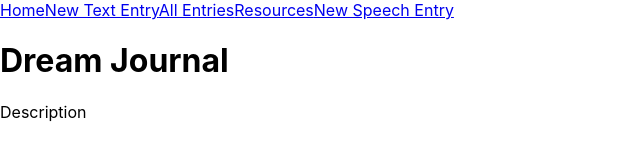
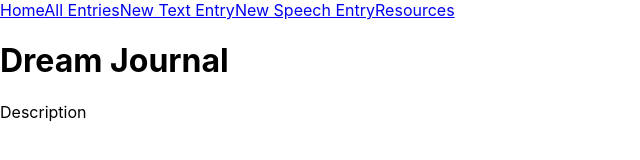
Before and after one commit to Emma88888/Dream-Journal-Frontend, a React (Create React App) app: page /resources in a window 1280 px wide. Shown: the top 160 px of the page, without its empty margins (0-640 px from the left). Built offline with nearby package versions, Linux system fonts and the light colour scheme.

Commit message:
sorting files

```diff
--- a/src/NavBar.js
+++ b/src/NavBar/NavBar.js
@@ -3,10 +3,10 @@ import { Link } from "react-router-dom"
 const NavBar = () => {
     return <div className="nav-bar">
         <Link to="/">Home</Link>
+        <Link to="/allDreams">All Entries</Link>
         <Link to="/newDreamText">New Text Entry</Link>
-        <Link to="/allDreams">All Entries</Link>
+        <Link to="/newDreamSpeech">New Speech Entry</Link>
         <Link to="/resources">Resources</Link>
-        <Link to="/newDreamSpeech">New Speech Entry</Link>
     </div>
 }
 
--- a/src/index.js
+++ b/src/index.js
@@ -1,7 +1,7 @@
 import React from 'react';
 import ReactDOM from 'react-dom/client';
 import './index.css';
-import App from './App';
+import App from './App/App';
 import reportWebVitals from './reportWebVitals';
 
 const root = ReactDOM.createRoot(document.getElementById('root'));
```
Also changed, not shown: src/App/App.js (renamed from src/App.js, +4 -4 lines), src/AllDreams/AllDreams.js (renamed from src/AllDreams.js), src/App/App.css (renamed from src/App.css), src/Home/Home.js (renamed from src/Home.js), src/NewDreams/NewDreamSpeech.js (renamed from src/NewDreamSpeech.js), src/NewDreams/NewDreamText.js (renamed from src/NewDreamText.js), src/Resources/Resources.js (renamed from src/Resources.js).
